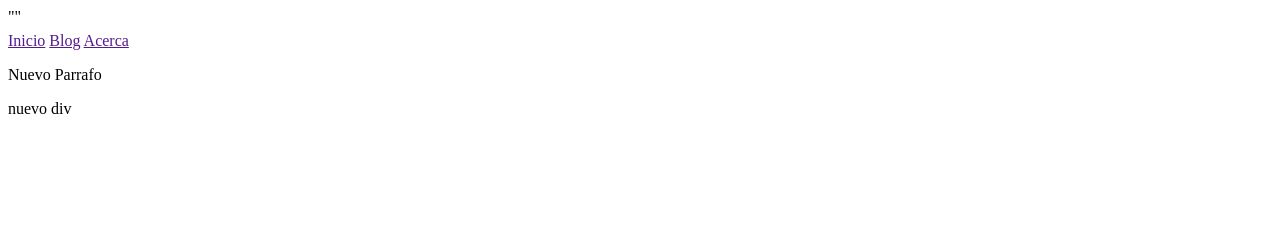
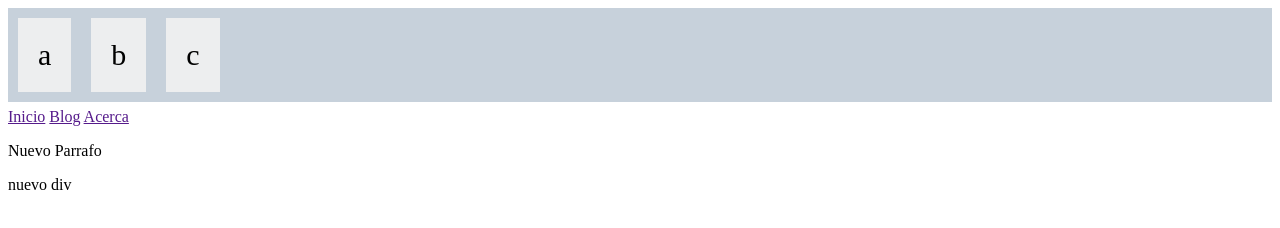
Before and after one commit to DiegoARM123/tuto-git, a plain HTML site: page Index.html in a window 1280 px wide. Drawn offline with Linux system fonts and the light colour scheme.

Commit message:
agrega encabezado

```diff
--- a/Index.html
+++ b/Index.html
@@ -6,6 +6,17 @@
     <meta http-equiv="X-UA-Compatible" content="ie=edge">
     <title>Document</title>
     <style>
+    .flex-container {
+  display: flex;
+  background-color: rgb(199, 209, 219);
+    }
+    .flex-container > div {
+  background-color: #f1f1f1ee;
+  margin: 10px;
+  padding: 20px;
+  font-size: 30px;
+}
+
     .svg-carrito{
         height: 20px
     }
@@ -15,7 +26,12 @@
 
     </style>
 </head>
-<body>""
+<body>
+ <div class="flex-container">
+        <div>a</div>
+        <div>b</div>
+        <div>c</div>
+      </div>
     <nav>
 <a href="">Inicio</a>
 <a href="">Blog</a>
```
